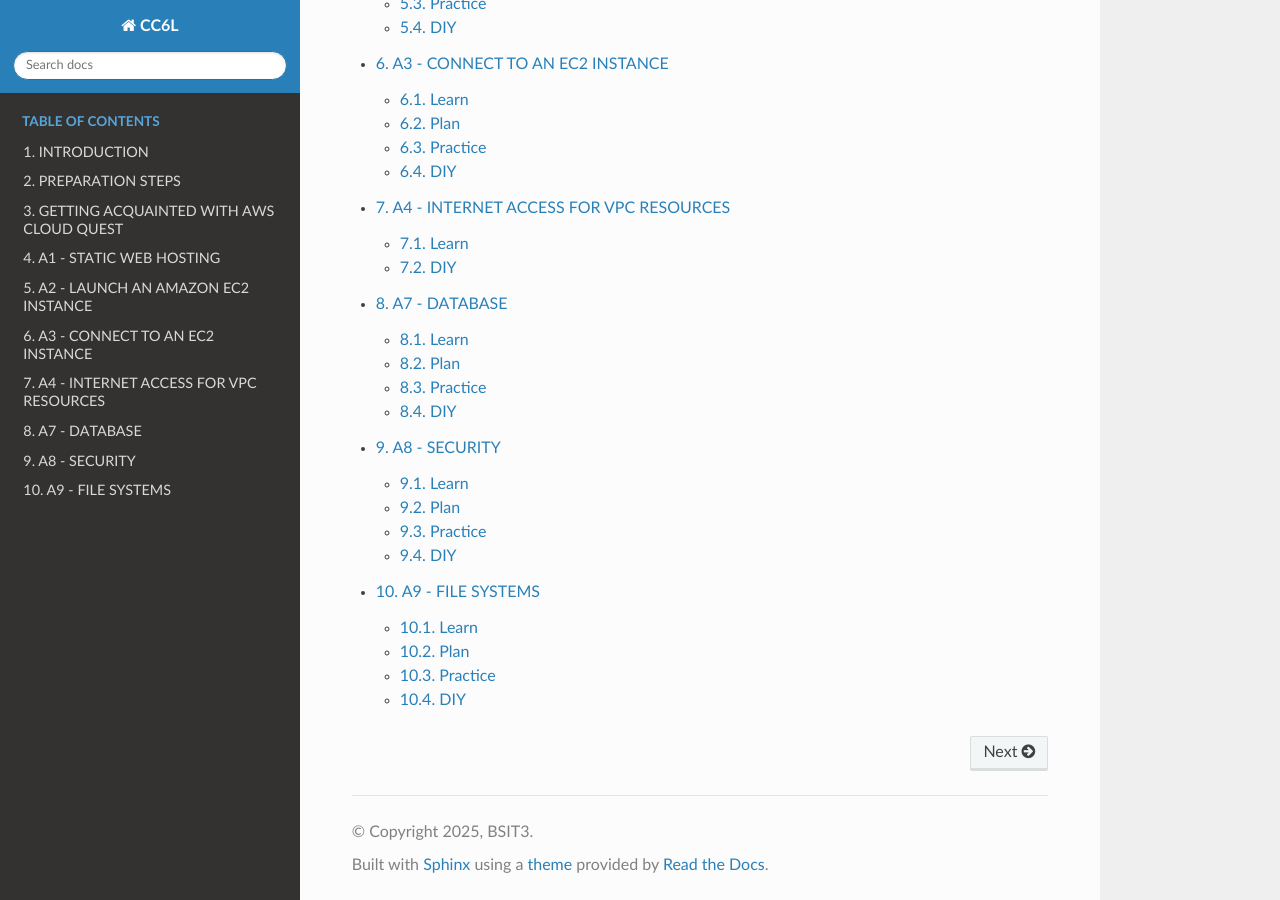
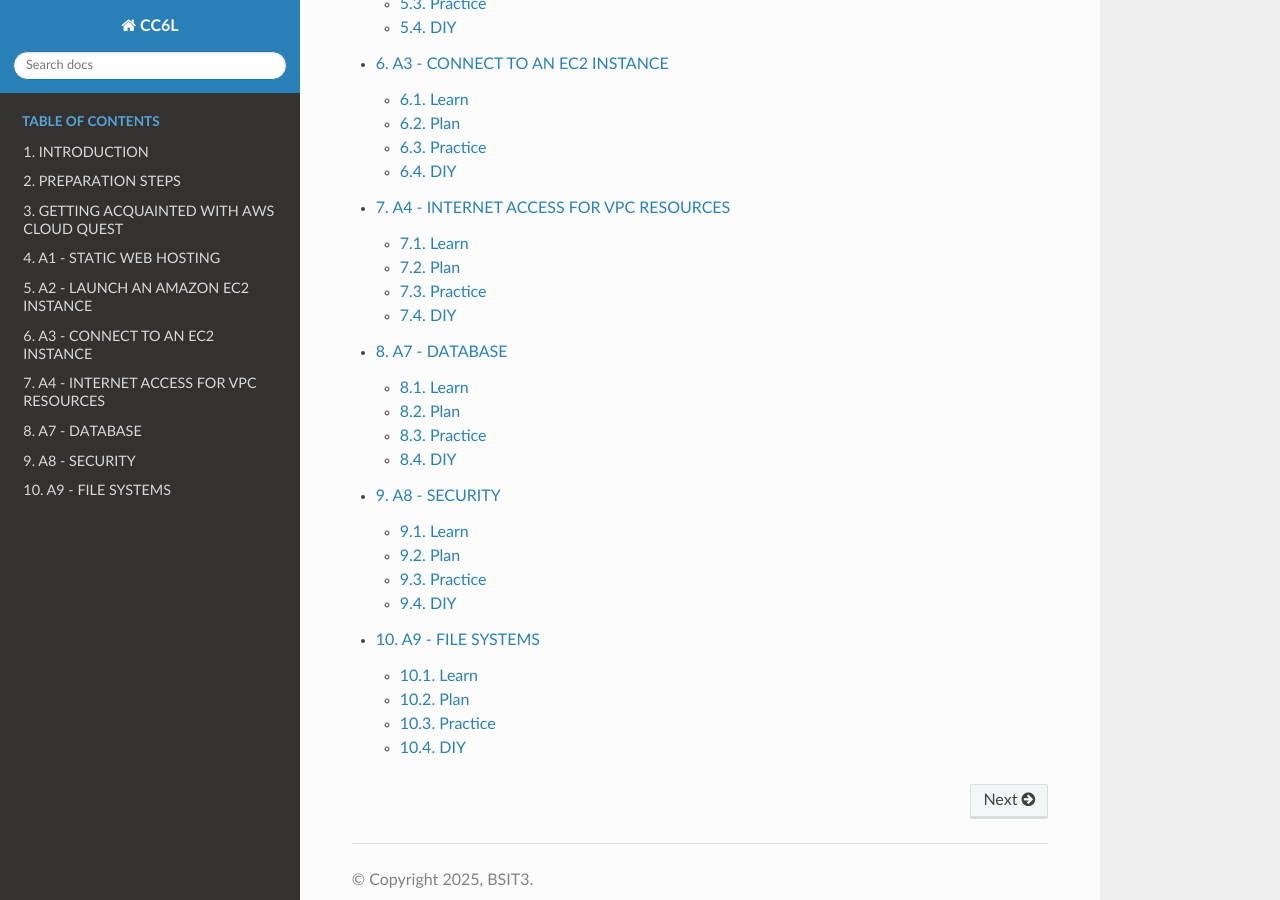
Before and after one commit to jambybrillo/aws_partitioner, a Sphinx documentation site: the page built from docs/source/index.rst, in a window 1280 px wide and 900 px high, scrolled down 1155 px. Built offline with Sphinx 7.4.7 and the Read the Docs theme 3.1.0, drawn with Linux system fonts in a browser that asks for light colours; pages that are not in the unit, such as notebooks, are missing from menus.

Commit message:
Update a4_internet_access_for_vpc_resources.rst

```diff
--- a/docs/source/a4_internet_access_for_vpc_resources.rst
+++ b/docs/source/a4_internet_access_for_vpc_resources.rst
@@ -51,6 +51,6 @@ Lab #4 of AWS Cloud Quest: Cloud Practitioner is Internet Access for VPC Resourc
 
 
    a4_learn
-   a4_Plan
-   a4_Practice
+   a4_plan
+   a4_practice
    a4_diy
```
